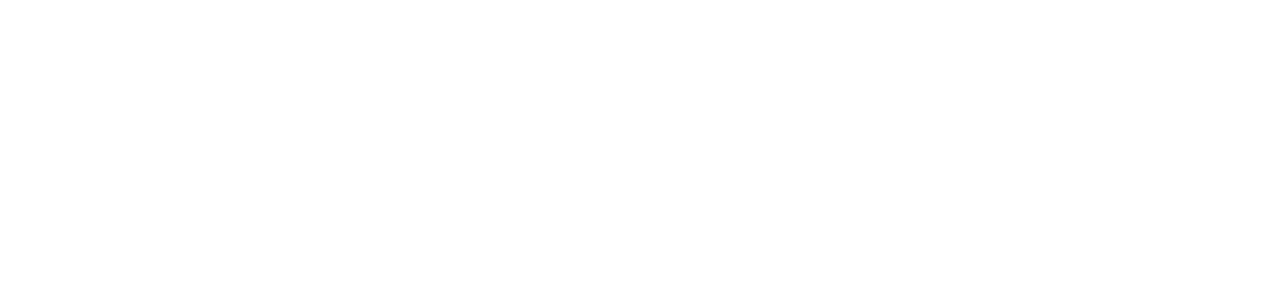
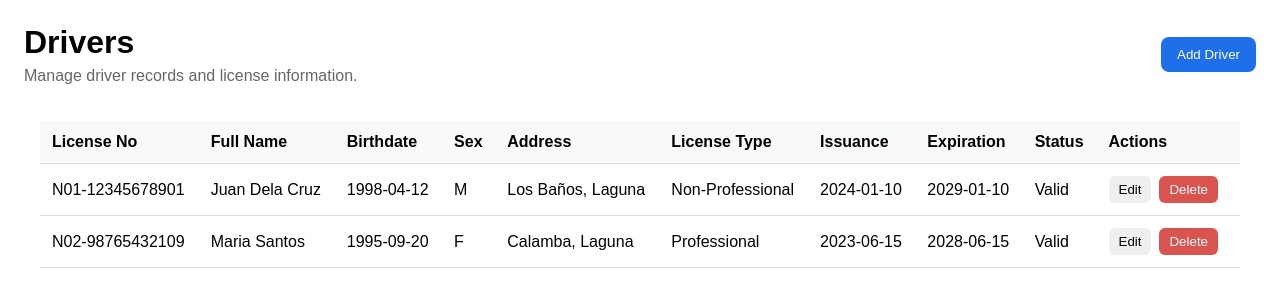
Before and after one commit to Huxlotyl/cmsc127-final, a React (Vite) app in the folder frontend/: page /drivers in a window 1280 px wide. Before the commit this address had no page. Shown: the top 300 px of the page. Built offline with nearby package versions, Linux system fonts and the light colour scheme.

Commit message:
added: driver page

```diff
--- a/frontend/src/App.jsx
+++ b/frontend/src/App.jsx
@@ -1,6 +1,7 @@
 import { BrowserRouter as Router, Routes, Route } from "react-router-dom";
 import Signin from "./pages/Signin.jsx";
 import Dashboard from "./pages/Dash-sample.jsx";
+import Drivers from "./pages/Drivers.jsx";
 
 function App() {
   return (
@@ -8,6 +9,7 @@
       <Routes>
         <Route path="/" element={<Signin />} />
         <Route path="/dashboard" element={<Dashboard />} />
+        <Route path="/drivers" element={<Drivers />} />
       </Routes>
     </Router>
   );
--- /dev/null
+++ b/frontend/src/pages/Drivers.jsx
@@ -0,0 +1,85 @@
+import React from "react";
+import "../styles/Drivers.css";
+
+const sampleDrivers = [
+  {
+    licenseNo: "N01-12345678901",
+    fullName: "Juan Dela Cruz",
+    birthdate: "1998-04-12",
+    sex: "M",
+    address: "Los Baños, Laguna",
+    licenseType: "Non-Professional",
+    licenseIssuance: "2024-01-10",
+    licenseExpiration: "2029-01-10",
+    licenseStatus: "Valid",
+  },
+  {
+    licenseNo: "N02-98765432109",
+    fullName: "Maria Santos",
+    birthdate: "1995-09-20",
+    sex: "F",
+    address: "Calamba, Laguna",
+    licenseType: "Professional",
+    licenseIssuance: "2023-06-15",
+    licenseExpiration: "2028-06-15",
+    licenseStatus: "Valid",
+  },
+];
+
+function Drivers() {
+  console.log("Drivers page loaded");
+
+  return (
+    <div className="drivers-page">
+      <div className="drivers-header">
+        <div>
+          <h1>Drivers</h1>
+          <p>Manage driver records and license information.</p>
+        </div>
+
+        <button className="add-driver-btn">Add Driver</button>
+      </div>
+
+      <div className="drivers-table-container">
+        <table className="drivers-table">
+          <thead>
+            <tr>
+              <th>License No</th>
+              <th>Full Name</th>
+              <th>Birthdate</th>
+              <th>Sex</th>
+              <th>Address</th>
+              <th>License Type</th>
+              <th>Issuance</th>
+              <th>Expiration</th>
+              <th>Status</th>
+              <th>Actions</th>
+            </tr>
+          </thead>
+
+          <tbody>
+            {sampleDrivers.map((driver) => (
+              <tr key={driver.licenseNo}>
+                <td>{driver.licenseNo}</td>
+                <td>{driver.fullName}</td>
+                <td>{driver.birthdate}</td>
+                <td>{driver.sex}</td>
+                <td>{driver.address}</td>
+                <td>{driver.licenseType}</td>
+                <td>{driver.licenseIssuance}</td>
+                <td>{driver.licenseExpiration}</td>
+                <td>{driver.licenseStatus}</td>
+                <td>
+                  <button className="action-btn">Edit</button>
+                  <button className="action-btn danger">Delete</button>
+                </td>
+              </tr>
+            ))}
+          </tbody>
+        </table>
+      </div>
+    </div>
+  );
+}
+
+export default Drivers;
--- /dev/null
+++ b/frontend/src/styles/Drivers.css
@@ -0,0 +1,67 @@
+.drivers-page {
+  padding: 24px;
+  font-family: Arial, sans-serif;
+}
+
+.drivers-header {
+  display: flex;
+  justify-content: space-between;
+  align-items: center;
+  margin-bottom: 20px;
+}
+
+.drivers-header h1 {
+  margin: 0;
+  font-size: 32px;
+}
+
+.drivers-header p {
+  margin: 6px 0 0;
+  color: #666;
+}
+
+.add-driver-btn {
+  padding: 10px 16px;
+  border: none;
+  background: #1f6feb;
+  color: white;
+  border-radius: 8px;
+  cursor: pointer;
+}
+
+.drivers-table-container {
+  overflow-x: auto;
+  background: white;
+  border-radius: 12px;
+  padding: 16px;
+}
+
+.drivers-table {
+  width: 100%;
+  border-collapse: collapse;
+}
+
+.drivers-table th,
+.drivers-table td {
+  border-bottom: 1px solid #ddd;
+  padding: 12px;
+  text-align: left;
+  white-space: nowrap;
+}
+
+.drivers-table th {
+  background: #f8f9fa;
+}
+
+.action-btn {
+  margin-right: 8px;
+  padding: 6px 10px;
+  border: none;
+  border-radius: 6px;
+  cursor: pointer;
+}
+
+.action-btn.danger {
+  background: #d9534f;
+  color: white;
+}
```
Also changed, not shown: 1 other file (tests, documents, lock files or other folders).
